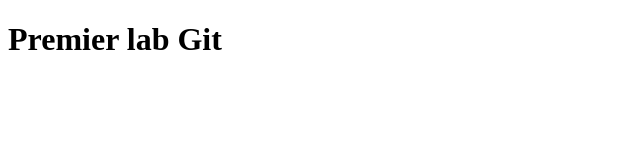
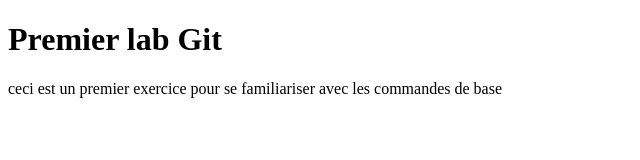
Before and after one commit to mehdi-mtir/demo2-git, a plain HTML site: page index.html in a window 1280 px wide. Shown: the whole page, without its empty margins (0-640 px from the left). Drawn offline with Linux system fonts and the light colour scheme.

Commit message:
Ajouter d'un paragraphe de description

```diff
--- a/index.html
+++ b/index.html
@@ -7,5 +7,6 @@
 </head>
 <body>
     <h1>Premier lab Git</h1>
+    <p>ceci est un premier exercice pour se familiariser avec les commandes de base</p>
 </body>
 </html>
```
